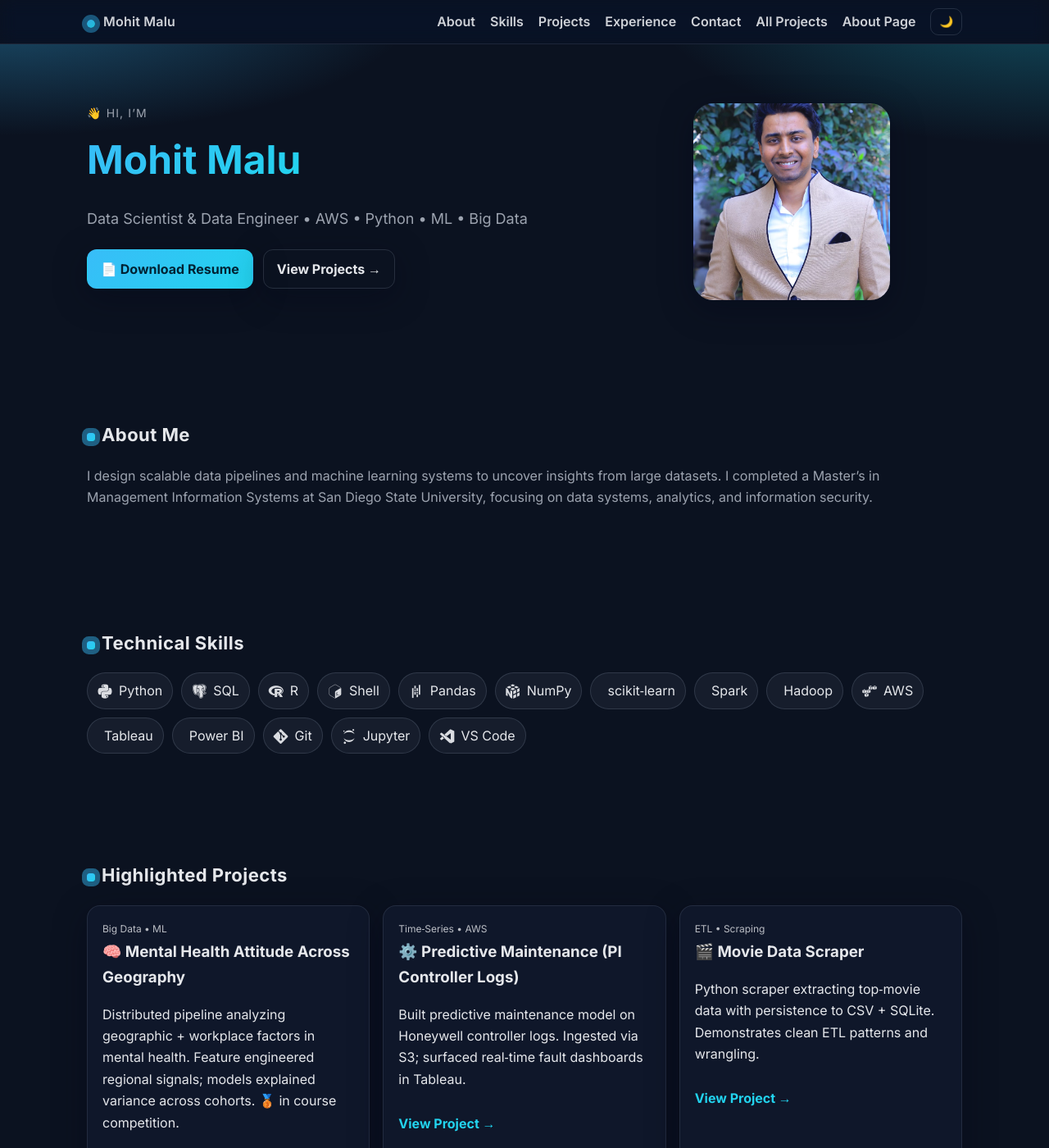
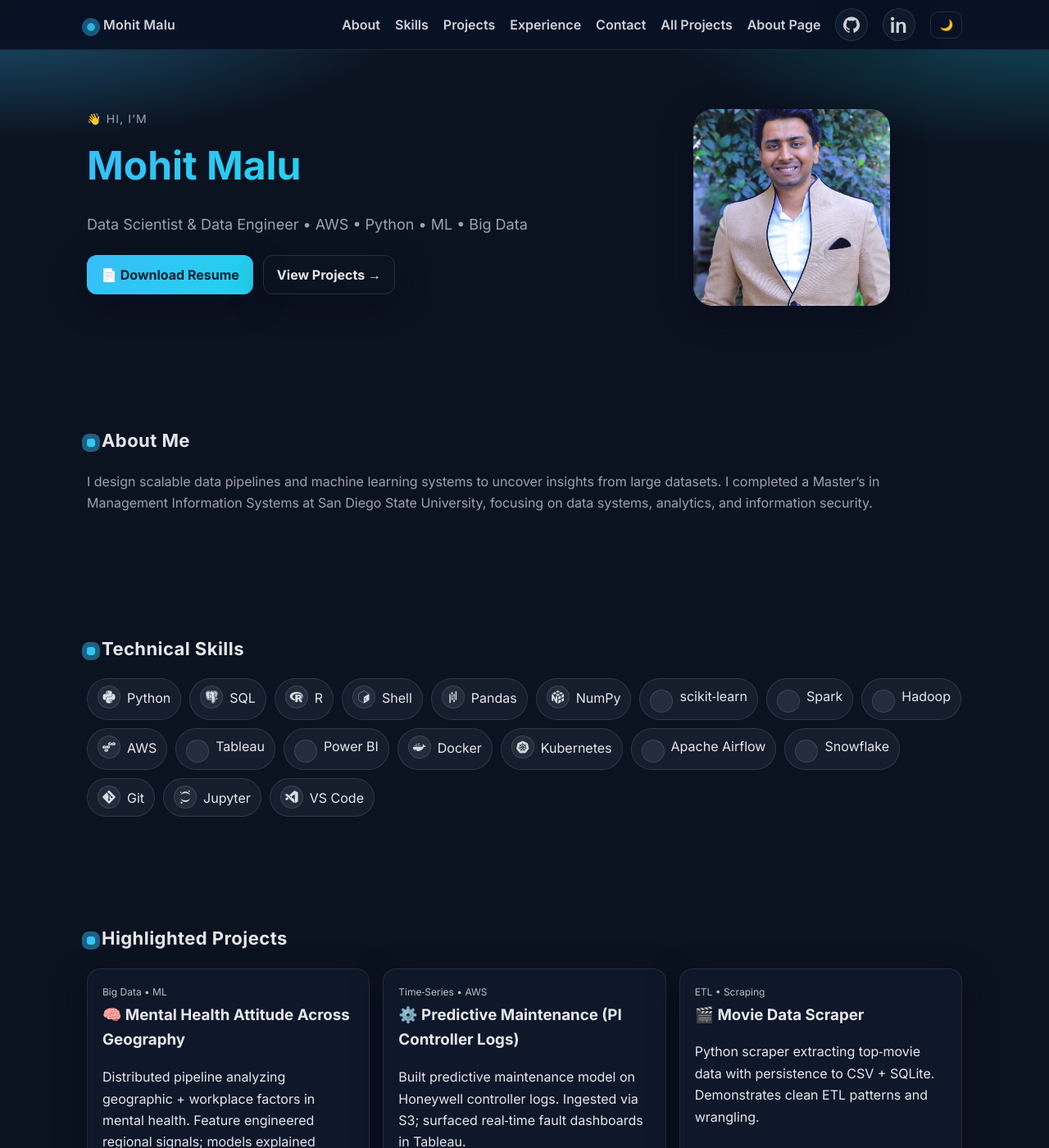
Before and after one commit to malumohit/mohitmalu.github.io, a Jekyll site: the page index.html, which Jekyll copies as it is, in a window 1280 px wide and 1400 px high. Shown: the whole window at 82% size. Built offline with Jekyll 4.4.1, drawn with Linux system fonts in a browser that asks for light colours.

Commit message:
Add badge styling to skills section

```diff
--- a/index.html
+++ b/index.html
@@ -112,6 +112,8 @@
     .social{display:flex;gap:10px;align-items:center;margin-top:8px}
     .icon-btn{display:inline-flex;align-items:center;justify-content:center;width:40px;height:40px;border-radius:999px;border:1px solid rgba(148,163,184,.2);background:rgba(148,163,184,.06);box-shadow:var(--shadow);text-decoration:none}
     .icon-btn svg{width:20px;height:20px;fill:currentColor}
+    .badge{display:inline-flex;align-items:center;justify-content:center;width:28px;height:28px;border-radius:999px;background:rgba(148,163,184,.12);margin-right:8px;border:1px solid rgba(148,163,184,.2)}
+    .badge i{font-size:16px;margin:0}
   </style>
   <!-- Devicon icon font for tech logos -->
   <link rel="stylesheet" href="https://cdn.jsdelivr.net/gh/devicons/devicon@v2.15.1/devicon.min.css">
@@ -132,6 +134,12 @@
         <a href="#contact">Contact</a>
         <a href="/projects">All Projects</a>
         <a href="/about">About Page</a>
+        <a class="icon-btn" href="https://github.com/malumohit" target="_blank" rel="noopener" title="GitHub" aria-label="GitHub">
+          <svg viewBox="0 0 24 24" aria-hidden="true"><path d="M12 .5a12 12 0 0 0-3.79 23.4c.6.11.82-.26.82-.58v-2.03c-3.34.73-4.04-1.61-4.04-1.61-.55-1.39-1.34-1.76-1.34-1.76-1.09-.75.08-.74.08-.74 1.2.09 1.84 1.24 1.84 1.24 1.07 1.84 2.81 1.31 3.5 1 .11-.78.42-1.31.76-1.61-2.66-.3-5.47-1.33-5.47-5.93 0-1.31.47-2.38 1.24-3.22-.12-.3-.54-1.52.12-3.17 0 0 1.01-.32 3.31 1.23a11.5 11.5 0 0 1 6.02 0c2.3-1.55 3.31-1.23 3.31-1.23.66 1.65.24 2.87.12 3.17.77.84 1.24 1.91 1.24 3.22 0 4.61-2.81 5.63-5.49 5.92.43.37.81 1.1.81 2.22v3.29c0 .32.22.7.83.58A12 12 0 0 0 12 .5Z"/></svg>
+        </a>
+        <a class="icon-btn" href="https://www.linkedin.com/in/mohit-malu/" target="_blank" rel="noopener" title="LinkedIn" aria-label="LinkedIn">
+          <svg viewBox="0 0 24 24" aria-hidden="true"><path d="M4.98 3.5C4.98 4.88 3.86 6 2.5 6S0 4.88 0 3.5 1.12 1 2.5 1s2.48 1.12 2.48 2.5zM.5 8h4V24h-4V8zM8 8h3.8v2.2h.06c.53-1 1.84-2.2 3.8-2.2C20.42 8 22 10.2 22 14.12V24h-4v-8.6c0-2.05-.04-4.7-2.86-4.7-2.86 0-3.3 2.23-3.3 4.55V24H8V8z"/></svg>
+        </a>
         <button class="theme-toggle" id="toggleTheme" aria-label="Toggle dark mode">🌙</button>
       </div>
     </div>
@@ -165,21 +173,25 @@
   <section id="skills" data-appear>
     <h2 class="section-title"><span class="bar"></span>Technical Skills</h2>
     <div class="chips">
-      <span class="chip"><i class="devicon-python-plain"></i>Python</span>
-      <span class="chip"><i class="devicon-postgresql-plain"></i>SQL</span>
-      <span class="chip"><i class="devicon-r-plain"></i>R</span>
-      <span class="chip"><i class="devicon-bash-plain"></i>Shell</span>
-      <span class="chip"><i class="devicon-pandas-original"></i>Pandas</span>
-      <span class="chip"><i class="devicon-numpy-original"></i>NumPy</span>
-      <span class="chip"><i class="devicon-scikitlearn-plain"></i>scikit‑learn</span>
-      <span class="chip"><i class="devicon-apachespark-plain"></i>Spark</span>
-      <span class="chip"><i class="devicon-hadoop-plain"></i>Hadoop</span>
-      <span class="chip"><i class="devicon-amazonwebservices-original"></i>AWS</span>
-      <span class="chip"><i class="devicon-tableau-original"></i>Tableau</span>
-      <span class="chip"><i class="devicon-powerbi-plain"></i>Power BI</span>
-      <span class="chip"><i class="devicon-git-plain"></i>Git</span>
-      <span class="chip"><i class="devicon-jupyter-plain"></i>Jupyter</span>
-      <span class="chip"><i class="devicon-vscode-plain"></i>VS Code</span>
+      <span class="chip"><span class="badge"><i class="devicon-python-plain"></i></span>Python</span>
+      <span class="chip"><span class="badge"><i class="devicon-postgresql-plain"></i></span>SQL</span>
+      <span class="chip"><span class="badge"><i class="devicon-r-plain"></i></span>R</span>
+      <span class="chip"><span class="badge"><i class="devicon-bash-plain"></i></span>Shell</span>
+      <span class="chip"><span class="badge"><i class="devicon-pandas-original"></i></span>Pandas</span>
+      <span class="chip"><span class="badge"><i class="devicon-numpy-original"></i></span>NumPy</span>
+      <span class="chip"><span class="badge"><i class="devicon-scikitlearn-plain"></i></span>scikit‑learn</span>
+      <span class="chip"><span class="badge"><i class="devicon-apachespark-plain"></i></span>Spark</span>
+      <span class="chip"><span class="badge"><i class="devicon-hadoop-plain"></i></span>Hadoop</span>
+      <span class="chip"><span class="badge"><i class="devicon-amazonwebservices-original"></i></span>AWS</span>
+      <span class="chip"><span class="badge"><i class="devicon-tableau-original"></i></span>Tableau</span>
+      <span class="chip"><span class="badge"><i class="devicon-powerbi-plain"></i></span>Power BI</span>
+      <span class="chip"><span class="badge"><i class="devicon-docker-plain"></i></span>Docker</span>
+      <span class="chip"><span class="badge"><i class="devicon-kubernetes-plain"></i></span>Kubernetes</span>
+      <span class="chip"><span class="badge"><i class="devicon-apacheairflow-plain"></i></span>Apache Airflow</span>
+      <span class="chip"><span class="badge"><i class="devicon-snowflake-plain"></i></span>Snowflake</span>
+      <span class="chip"><span class="badge"><i class="devicon-git-plain"></i></span>Git</span>
+      <span class="chip"><span class="badge"><i class="devicon-jupyter-plain"></i></span>Jupyter</span>
+      <span class="chip"><span class="badge"><i class="devicon-vscode-plain"></i></span>VS Code</span>
     </div>
   </section>
 
```
